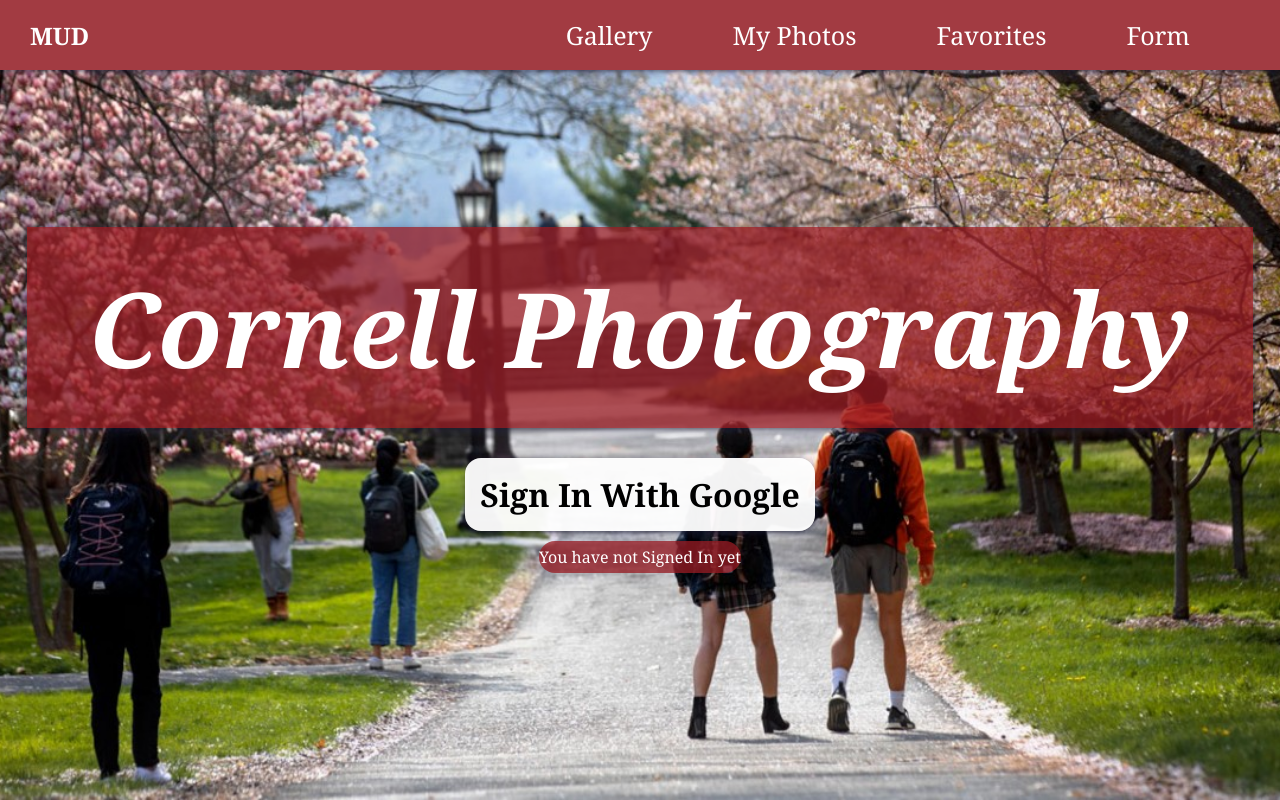
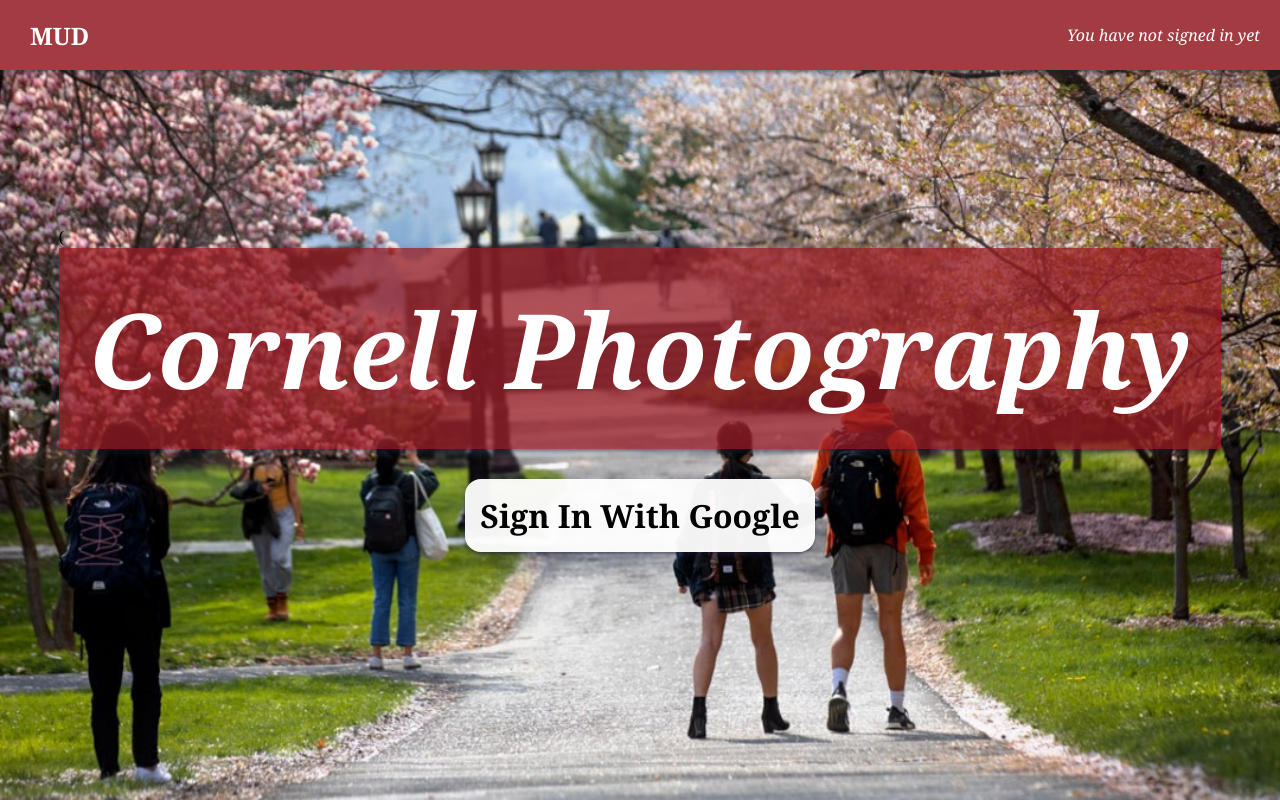
Before and after one commit to maitesadeh/trends-groupproject, a Next.js app in the folder finalproject/: page / in a window 1280 px wide. Built offline with nearby package versions, Linux system fonts and the light colour scheme; no server answers; the database is empty.

Commit message:
almost done with site

```diff
--- a/finalproject/pages/_app.tsx
+++ b/finalproject/pages/_app.tsx
@@ -1,6 +1,78 @@
-import '../styles/globals.css'
-import type { AppProps } from 'next/app'
+import "../styles/globals.css";
+import type { AppProps } from "next/app";
+import { useState } from "react";
+import Nav from "../public/UI/Nav";
+
+import { db, app } from "../util/firebase";
+
+import {
+  onSnapshot,
+  query,
+  collection,
+  getFirestore,
+  where,
+  getDoc,
+  getDocs,
+  addDoc,
+} from "firebase/firestore";
+
+import {
+  getAuth,
+  GoogleAuthProvider,
+  signInWithPopup,
+  signOut,
+} from "firebase/auth";
+import UserContext from "../public/UI/UserContext";
 
 export default function App({ Component, pageProps }: AppProps) {
-  return <Component {...pageProps} />
+  // const userContext = useContext(UserContext);
+  const [user, setUser] = useState({
+    username: "",
+    picture: "",
+    images: [],
+    favorites: [],
+    isSignedIn: false,
+  });
+  const [isSignedIn, setIsSignedIn] = useState(false);
+  // const auth = getAuth(app);
+
+  // const provider = new GoogleAuthProvider();
+  const signInWithGoogle = () => {
+    const auth = getAuth(app);
+    const provider = new GoogleAuthProvider();
+    signInWithPopup(auth, provider)
+      .then((result) => {
+        const name = result.user.displayName + "";
+        const profilePic = result.user.photoURL + "";
+        setIsSignedIn(true);
+
+        console.log(" signed in");
+
+        setUser({
+          ...user,
+          username: name,
+          picture: profilePic,
+          isSignedIn: !isSignedIn,
+        });
+
+        const taskQuery = query(
+          collection(db, "firstuser"),
+          where("username", "==", name)
+        );
+      })
+      .catch((error) => alert(error));
+  };
+
+  return (
+    <UserContext.Provider value={user}>
+      <Nav isSignedIn={isSignedIn} />
+      <Component
+        {...pageProps}
+        signIn={signInWithGoogle}
+        isSignedIn={isSignedIn}
+        user={user}
+      />
+      <h1></h1>
+    </UserContext.Provider>
+  );
 }
--- a/finalproject/pages/detail.tsx
+++ b/finalproject/pages/detail.tsx
@@ -1,10 +1,8 @@
-import Nav from "../public/UI/Nav";
 import styles from "../styles/Gallery.module.css";
 
 const detail = () => {
   return (
     <section className={styles.detail}>
-			<Nav></Nav>
       <div className={styles.contentcard}>
         <h1> Detail Page </h1>
         <img src="https://i0.wp.com/lh4.ggpht.com/_-rpMcGsgiFQ/SgG2Frp0d5I/AAAAAAAADMw/qSGvxSh-Z9M/s512/DSC_0036.JPG" />
--- a/finalproject/pages/favorites.tsx
+++ b/finalproject/pages/favorites.tsx
@@ -1,11 +1,8 @@
-import Nav from "../public/UI/Nav";
-import styles from "../styles/Favorites.module.css"
-import AddToForm from "./addtoform"
+import styles from "../styles/Favorites.module.css";
 
 const favorites = () => {
   return (
     <div>
-      <Nav></Nav>
       <div className={styles.faves}>
         <h1>Your Favorites ❣</h1>
       </div>
--- a/finalproject/pages/index.tsx
+++ b/finalproject/pages/index.tsx
@@ -1,7 +1,8 @@
 import Head from "next/head";
-import React, { useEffect, useState } from "react";
+import React, { useEffect, useState, useContext } from "react";
 import styles from "../styles/Home.module.css";
 import Button from "../public/UI/Button";
+import userContext from "../public/UI/UserContext";
 import Nav from "../public/UI/Nav";
 import { app, db } from "../util/firebase";
 import {
@@ -22,34 +23,34 @@
   signOut,
 } from "firebase/auth";
 
-export default function Home() {
-  const [user, setUser] = useState({
-    username: "",
-    picture: "",
-    images: [],
-    favorites: [],
-  });
-  const [isSignedIn, setIsSignedIn] = useState(false);
-  const auth = getAuth(app);
+export default function Home(props) {
+  // const [user, setUser] = useState({
+  //   username: "",
+  //   picture: "",
+  //   images: [],
+  //   favorites: [],
+  // });
+  // const [isSignedIn, setIsSignedIn] = useState(false);
+  // const auth = getAuth(app);
 
-  const provider = new GoogleAuthProvider();
-  const signInWithGoogle = () => {
-    signInWithPopup(auth, provider)
-      .then((result) => {
-        const name = result.user.displayName + "";
-        const profilePic = result.user.photoURL + "";
+  // const provider = new GoogleAuthProvider();
+  // const signInWithGoogle = () => {
+  //   signInWithPopup(auth, provider)
+  //     .then((result) => {
+  //       const name = result.user.displayName + "";
+  //       const profilePic = result.user.photoURL + "";
 
-        // setUser({ ...user, username: name, picture: profilePic });
+  //       // setUser({ ...user, username: name, picture: profilePic });
 
-        setIsSignedIn(true);
+  //       setIsSignedIn(true);
 
-        const taskQuery = query(
-          collection(db, "firstuser"),
-          where("username", "==", name)
-        );
-      })
-      .catch((error) => alert(error));
-  };
+  //       const taskQuery = query(
+  //         collection(db, "firstuser"),
+  //         where("username", "==", name)
+  //       );
+  //     })
+  //     .catch((error) => alert(error));
+  // };
 
   const signOutFromApp = () => {
     // auth.signOut();q
@@ -62,29 +63,29 @@
 
   // }
 
-  const userRef = collection(db, "firstuser");
-  const userQuery = query(userRef);
-  useEffect(() => {
-    // TODO: Update `tasks` state using snapshot (uncomment the following)
-    const unsubscribe = onSnapshot(userQuery, (querySnapshot) => {
-      // let todos: TaskWithId[] = []
-      // querySnapshot.docs.forEach((doc) => {
-      //   todos.push({
-      //     text: doc.data().text,
-      //     checked: doc.data().checked,
-      //     id: doc.data().id,
-      //   })
-      // })
-      const todoData = querySnapshot.docs.map((doc) => ({
-        ...doc.data(),
-        id: doc.id,
-      }));
-      // console.log(todoData);
+  // const userRef = collection(db, "firstuser");
+  // const userQuery = query(userRef);
+  // useEffect(() => {
+  //   // TODO: Update `tasks` state using snapshot (uncomment the following)
+  //   const unsubscribe = onSnapshot(userQuery, (querySnapshot) => {
+  //     // let todos: TaskWithId[] = []
+  //     // querySnapshot.docs.forEach((doc) => {
+  //     //   todos.push({
+  //     //     text: doc.data().text,
+  //     //     checked: doc.data().checked,
+  //     //     id: doc.data().id,
+  //     //   })
+  //     // })
+  //     const todoData = querySnapshot.docs.map((doc) => ({
+  //       ...doc.data(),
+  //       id: doc.id,
+  //     }));
+  //     // console.log(todoData);
 
-      // setUser({...user, images :[...todoData]})
-    });
-    return unsubscribe;
-  }, []);
+  //     // setUser({...user, images :[...todoData]})
+  //   });
+  //   return unsubscribe;
+  // }, []);
 
   return (
     <div className={styles.container}>
@@ -92,19 +93,18 @@
         <title>Create Next App</title>
         <meta name="description" content="Generated by create next app" />
       </Head>
-      <Nav></Nav>
-      <div className={styles.home}>
-        <div>
-          <h1>Cornell Photography</h1>
-          <Button name="Sign In With Google" onClick={signInWithGoogle} />
-          {isSignedIn ? (
-            <p>Hello {user.username}</p>
-          ) : (
-            <p>You have not Signed In yet</p>
-          )}
-          {/* <Button name="Sign Out" onClick={signOutFromApp} /> */}
+      {props.isSignedIn ? (
+        <p className={styles.homeUser}>Hello {props.user.username}</p>
+      ) : (
+        <div className={styles.home}>
+          (
+          <div>
+            <h1>Cornell Photography</h1>
+            <Button name="Sign In With Google" onClick={props.signIn} />
+          </div>
+          )
         </div>
-      </div>
+      )}
     </div>
   );
 }
--- a/finalproject/public/UI/Nav.tsx
+++ b/finalproject/public/UI/Nav.tsx
@@ -1,12 +1,17 @@
 import Link from "next/link";
+import { useContext } from "react";
 import styles from "./Nav.module.css";
+import userContext from "./UserContext";
 
-const Nav = () => {
+const Nav = (props) => {
+  const ctx = useContext(userContext);
+
   return (
     <nav className={styles.navbar}>
       <h1>
         <Link href="/">MUD</Link>
       </h1>
+      {ctx.isSignedIn ? (
         <div className="pages">
           <div className="item">
             <Link href="gallery"> Gallery</Link>
@@ -22,6 +27,11 @@
             <Link href="form">Form</Link>
           </div>
         </div>
+      ) : (
+        <p style={{ fontStyle: "italic", color: "white" }}>
+          You have not signed in yet
+        </p>
+      )}
     </nav>
   );
 };
--- /dev/null
+++ b/finalproject/public/UI/UserContext.tsx
@@ -0,0 +1,5 @@
+import React from "react";
+
+const userContext = React.createContext(null);
+
+export default userContext;
--- a/finalproject/styles/Home.module.css
+++ b/finalproject/styles/Home.module.css
@@ -31,9 +31,10 @@
   padding-bottom: 5px;
   border-radius: 2em;
 }
-
-@media screen and (max-width: 600px) {
-  .home h1 {
-    /* font-size: 2.5rem; */
-  }
+.homeUser {
+  font-size: 5rem;
+  color: white;
+  font-style: italic;
+  background-color: #981b23bf;
+  padding: 1rem;
 }
```
Also changed, not shown: finalproject/pages/addtoform.tsx (+6 -5 lines), finalproject/pages/form.tsx (+3 -17 lines), finalproject/pages/gallery.tsx (+6 -12 lines), finalproject/pages/myphotos.tsx (+37 -4 lines), 1 other file (tests, documents, lock files or other folders). Lines whose indentation alone changed are shown as unchanged.
